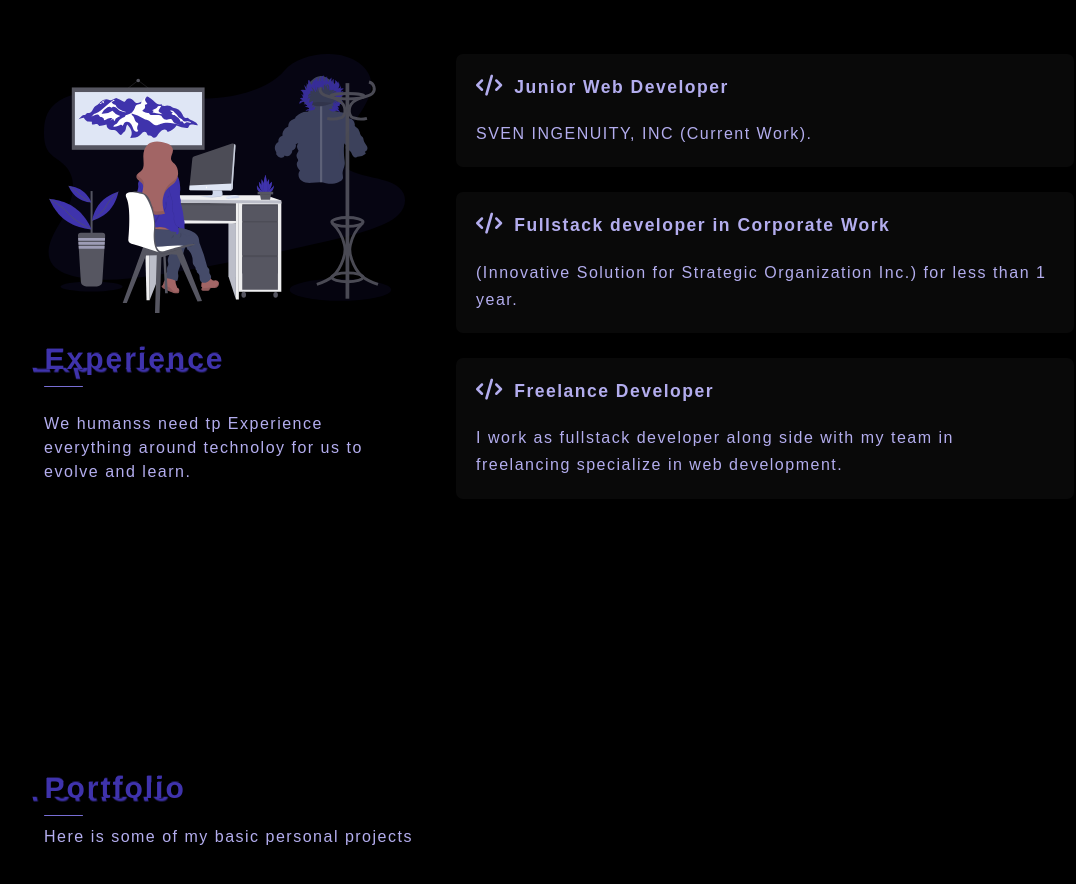
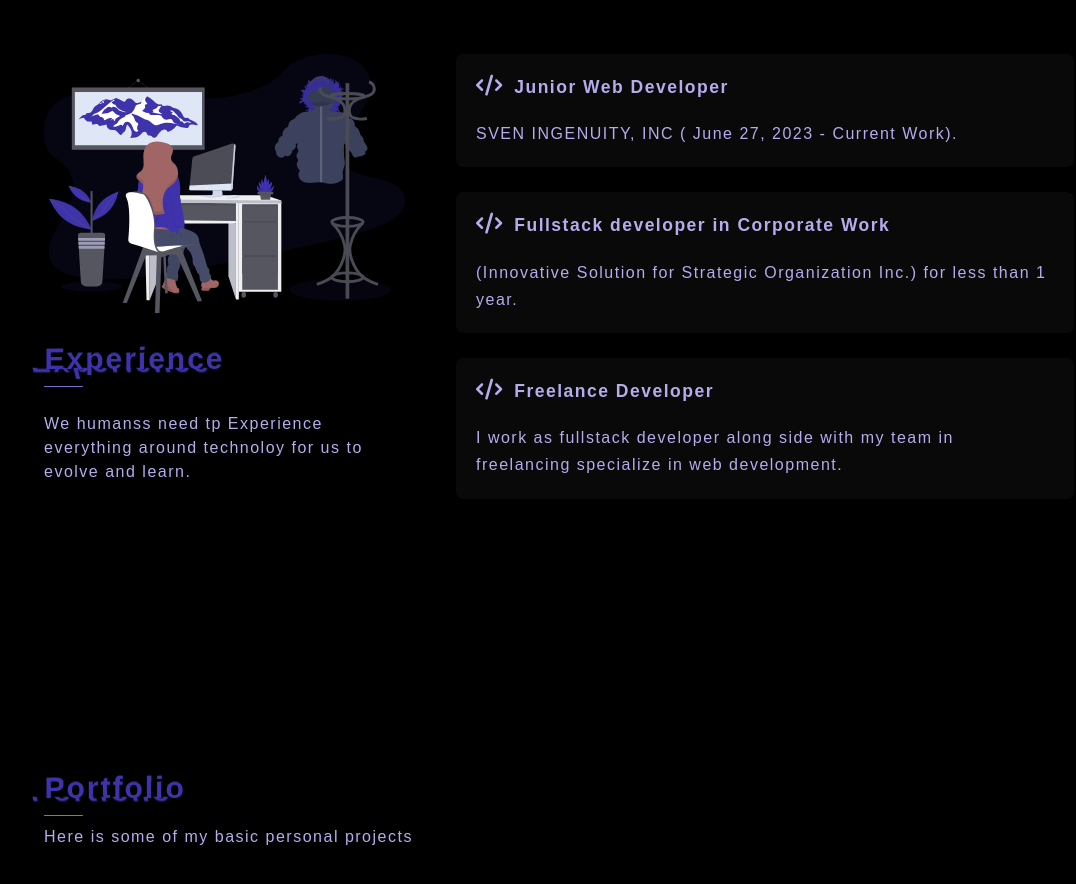
Before and after one commit to leo27-corpuz/portfolio, a Vue app: page / in a window 1280 px wide. Shown: the part 2900-3784 px from the top of the page, without its empty margins (81-1157 px from the left). Built offline with nearby package versions, Linux system fonts and the light colour scheme.

Commit message:
update sven

```diff
--- a/src/components/pages-components/experienceComponent.vue
+++ b/src/components/pages-components/experienceComponent.vue
@@ -38,7 +38,7 @@ export default{
                 {
                    title: 'Junior Web Developer',
                    icon: 'fa-solid fa-code',
-                   'description': 'SVEN INGENUITY, INC (Current Work).'
+                   'description': 'SVEN INGENUITY, INC ( June 27, 2023 - Current Work).'
                 },
                 {
                    title: 'Fullstack developer in Corporate Work',
```
